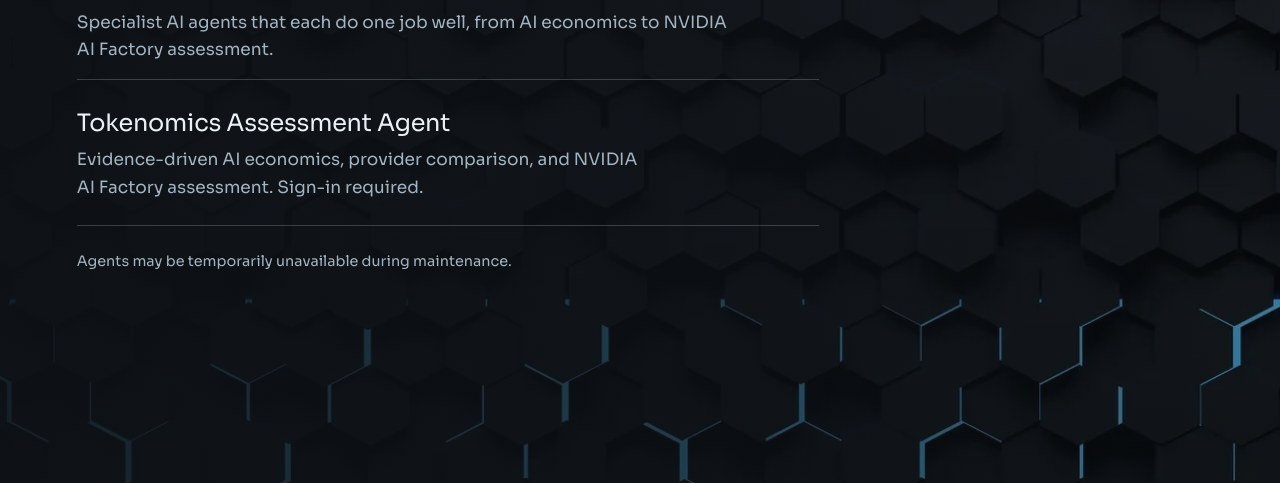
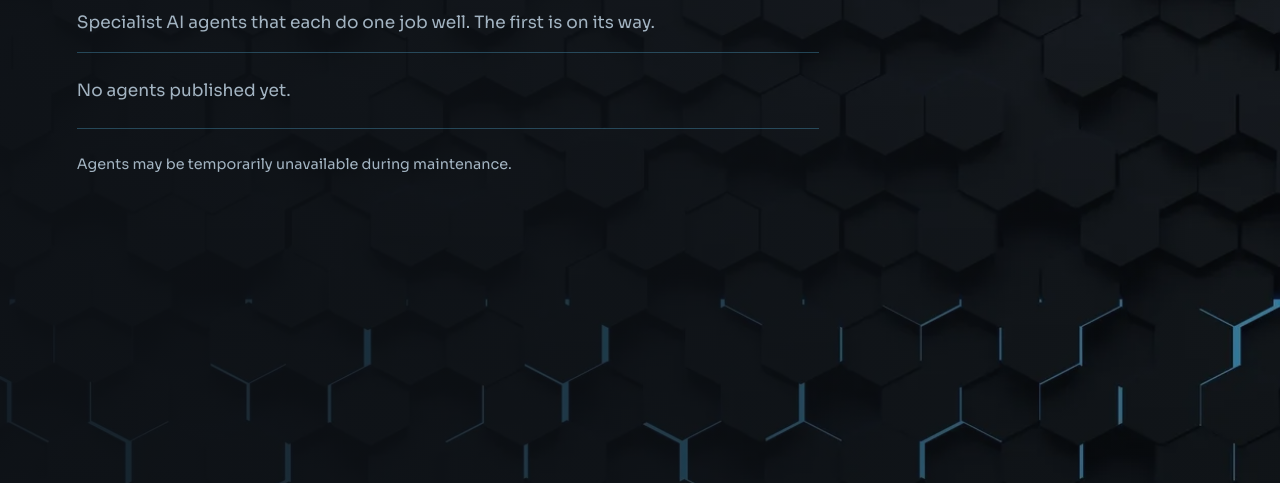
Before and after one commit to scolmernv/platformengine-site, a plain HTML site: page public/agents.html in a window 1280 px wide. Shown: the part 317-800 px from the top of the page. Drawn offline with Linux system fonts and the light colour scheme.

Commit message:
Add files via upload

```diff
--- a/public/agents.html
+++ b/public/agents.html
@@ -147,7 +147,7 @@
 <!-- pe-bar:css-end -->
 </head>
 <body>
-<!-- pe-bar:start v=758bbd1d site=none -->
+<!-- pe-bar:start v=54fc3bfd site=none -->
 <nav class="pe-bar" aria-label="Platform Engine">
   <a class="pe-brand" href="https://www.platformengine.com/">Platform Engine</a>
   <details class="pe-menu">
@@ -164,6 +164,7 @@
         <ul>
           <li><a href="https://chat.platformengine.com/">Chat<span class="pe-about">Chat with local and hosted models</span></a></li>
           <li><a href="https://usage.platformengine.com/">Tokenomics<span class="pe-about">What AI usage costs, and where it runs</span></a></li>
+          <li><a href="https://tokenomics.platformengine.com/">Tokenomics Assessment<span class="pe-about">AI economics and AI factory assessment for a customer</span></a></li>
           <li><a href="https://apo.platformengine.com/">APO Customer Profile<span class="pe-about">A prospecting package for a target company</span></a></li>
           <li><a href="https://era.platformengine.com/">AI Factory ERA Configuration<span class="pe-about">A Word report from your bill of materials</span></a></li>
           <li><a href="https://routing.platformengine.com/">Intelligent Routing<span class="pe-about">Watch each request go to the right model</span></a></li>
@@ -172,7 +173,7 @@
       <div class="pe-group">
         <h2>Expert Agents</h2>
         <ul>
-          <li><a href="https://tokenomics.platformengine.com/">Tokenomics Assessment Agent<span class="pe-about">AI economics and AI factory assessment for a customer</span></a></li>
+          <li><a href="https://www.platformengine.com/agents">Browse Expert Agents<span class="pe-about">Coming soon: specialist AI agents</span></a></li>
         </ul>
       </div>
     </div>
@@ -189,7 +190,7 @@
   <div class="wrap">
     <main>
       <h1>Expert Agents</h1>
-      <p class="sub">Specialist AI agents that each do one job well, from AI economics to NVIDIA AI Factory assessment.</p>
+      <p class="sub">Specialist AI agents that each do one job well. The first is on its way.</p>
       <ul class="agents">
         <!--
           To publish an agent, add a block like this ABOVE the "No agents" item:
@@ -201,12 +202,6 @@
           </a>
         </li>
         -->
-        <li>
-          <a href="https://tokenomics.platformengine.com">
-            <span class="name">Tokenomics Assessment Agent</span>
-            <span class="desc">Evidence-driven AI economics, provider comparison, and NVIDIA AI Factory assessment. Sign-in required.</span>
-          </a>
-        </li>
         <li class="empty">No agents published yet.</li>
       </ul>
       <p class="note">Agents may be temporarily unavailable during maintenance.</p>
```
Also changed, not shown: public/apps.html (+9 -2 lines), public/demos.html (+3 -2 lines), public/index.html (+3 -2 lines).
